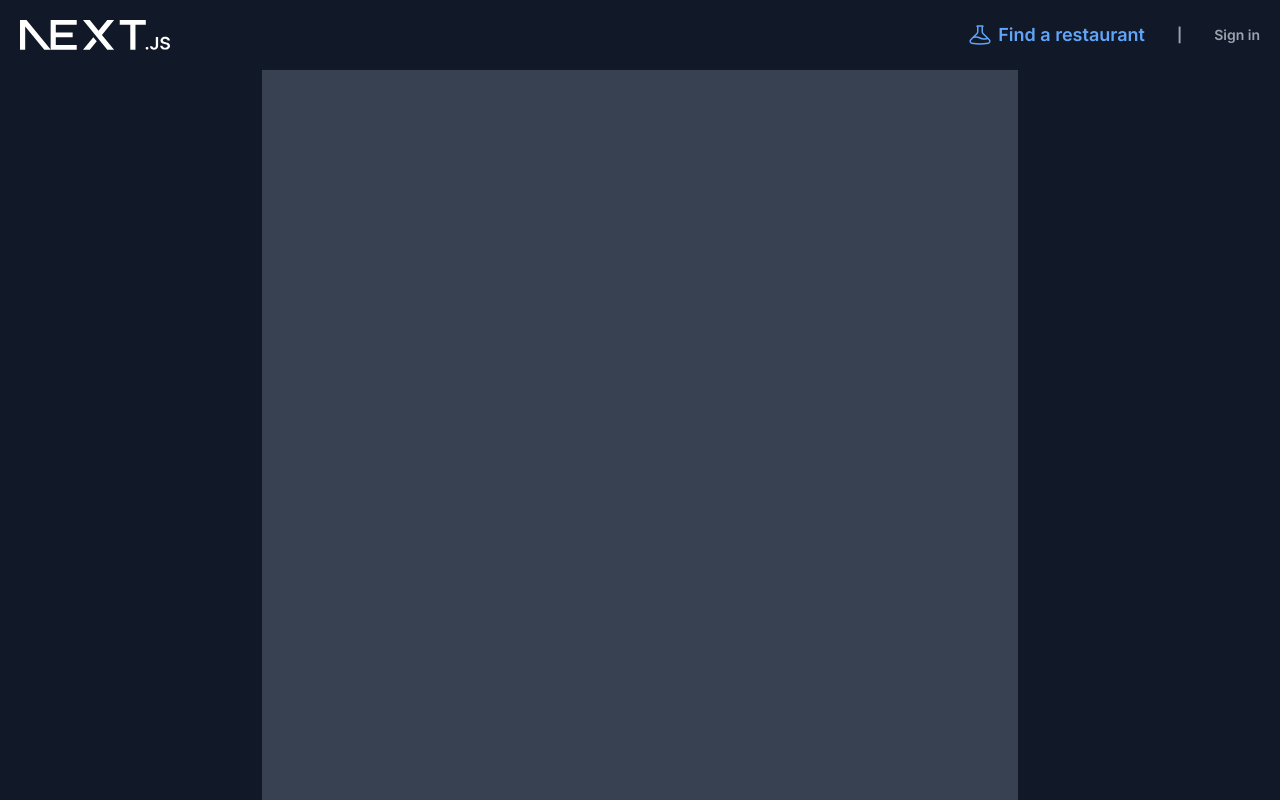
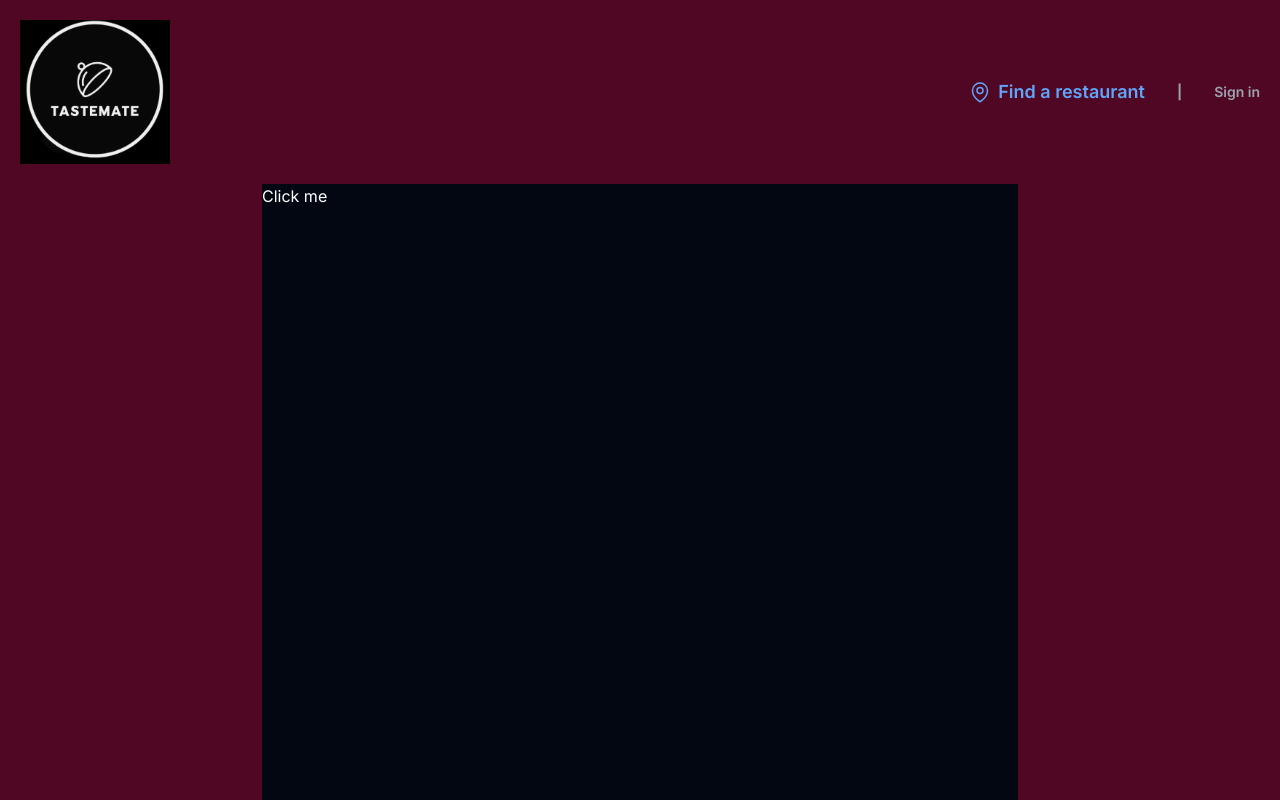
Before and after one commit to zackwalton/food-idea, a Next.js app: page / in a window 1280 px wide. Shown: the top 800 px of the page. Built offline with nearby package versions, Linux system fonts and the light colour scheme; no server answers.

Commit message:
color change

```diff
--- a/app/Navbar.tsx
+++ b/app/Navbar.tsx
@@ -9,7 +9,7 @@ export default function Navbar() {
                   href="/">
                 <Image
                     className="invert"
-                    src="/next.svg"
+                    src="/cropped TasteMateLogo.png"
                     alt="Next.js Logo"
                     width={150}
                     height={20}
@@ -19,11 +19,11 @@ export default function Navbar() {
             <nav className="flex items-center ml-auto gap-8 text-gray-400 text-sm">
                 <Link href={"/swipe"}
                       className={"flex gap-1.5 items-center font-semibold rounded-sm transition text-lg text-blue-400"}>
-                    <svg xmlns="http://www.w3.org/2000/svg" fill="none" viewBox="0 0 24 24" strokeWidth={1.5}
-                         stroke="currentColor" className="w-6 h-6">
-                        <path strokeLinecap="round" strokeLinejoin="round"
-                              d="M9.75 3.104v5.714a2.25 2.25 0 01-.659 1.591L5 14.5M9.75 3.104c-.251.023-.501.05-.75.082m.75-.082a24.301 24.301 0 014.5 0m0 0v5.714c0 .597.237 1.17.659 1.591L19.8 15.3M14.25 3.104c.251.023.501.05.75.082M19.8 15.3l-1.57.393A9.065 9.065 0 0112 15a9.065 9.065 0 00-6.23-.693L5 14.5m14.8.8l1.402 1.402c1.232 1.232.65 3.318-1.067 3.611A48.309 48.309 0 0112 21c-2.773 0-5.491-.235-8.135-.687-1.718-.293-2.3-2.379-1.067-3.61L5 14.5" />
+                    <svg xmlns="http://www.w3.org/2000/svg" fill="none" viewBox="0 0 24 24" strokeWidth={1.5} stroke="currentColor" className="w-6 h-6">
+                        <path strokeLinecap="round" strokeLinejoin="round" d="M15 10.5a3 3 0 11-6 0 3 3 0 016 0z" />
+                        <path strokeLinecap="round" strokeLinejoin="round" d="M19.5 10.5c0 7.142-7.5 11.25-7.5 11.25S4.5 17.642 4.5 10.5a7.5 7.5 0 1115 0z" />
                     </svg>
+
 
                     Find a restaurant
                 </Link>
@@ -34,6 +34,8 @@ export default function Navbar() {
                 {/*</Link>*/}
                 <SignInButton />
 
+
+
             </nav>
         </header>
     )
--- a/app/layout.tsx
+++ b/app/layout.tsx
@@ -17,7 +17,7 @@ export default function RootLayout({ children, }: {
     return (
         <AuthProvider>
             <html lang="en">
-            <body className={inter.className + " text-white bg-gray-900"}>
+            <body className={inter.className + " text-white bg-pink-950"}>
             <Navbar />
             <div className={"flex flex-col items-center"}>
                 <div className={"w-[756px] h-full"}>{children}</div>
--- a/app/me/page.tsx
+++ b/app/me/page.tsx
@@ -1,3 +1,3 @@
 export default async function Page() {
-    return <div className={"w-full h-[800px] bg-gray-700"}></div>
+    return <div className={"w-full h-[800px] bg-rose-800"}></div>
 }
--- a/app/page.tsx
+++ b/app/page.tsx
@@ -1,4 +1,8 @@
+import Button from "@/components/Button"
 
 export default function Page() {
-    return <div className={"w-full h-[800px] bg-gray-700"}></div>
+    return <div className={"w-full h-[800px] bg-gray-950"}>
+        <Button/>
+    </div>
+
 }
--- /dev/null
+++ b/components/Button.tsx
@@ -0,0 +1,12 @@
+import Link from "next/link";
+
+interface Params {
+    title: string
+    url: string
+    image?: string
+    disabled?: boolean
+}
+
+export default function Button(params: Params) {
+    return <button>Click me</button>
+}
--- a/components/Card.tsx
+++ b/components/Card.tsx
@@ -9,7 +9,7 @@ interface Params {
 
 export default function Card(params: Params) {
     return <Link href={params.url} className={"transition ease-in-out delay-50 border-2 border-gray-800 text-gray-400 rounded-lg aspect-square h-[200px] p-5 " +
-        "hover:bg-gray-900 hover:border-blue-800 hover:text-blue-400"}>
+        "hover:bg-gray-900 hover:border-blue-800 hover:text-pink-950"}>
         <p className={"text-lg font-bold"}>{params.title}</p>
     </Link>
 }
```
Also changed, not shown: public/cropped TasteMateLogo.png (added).
